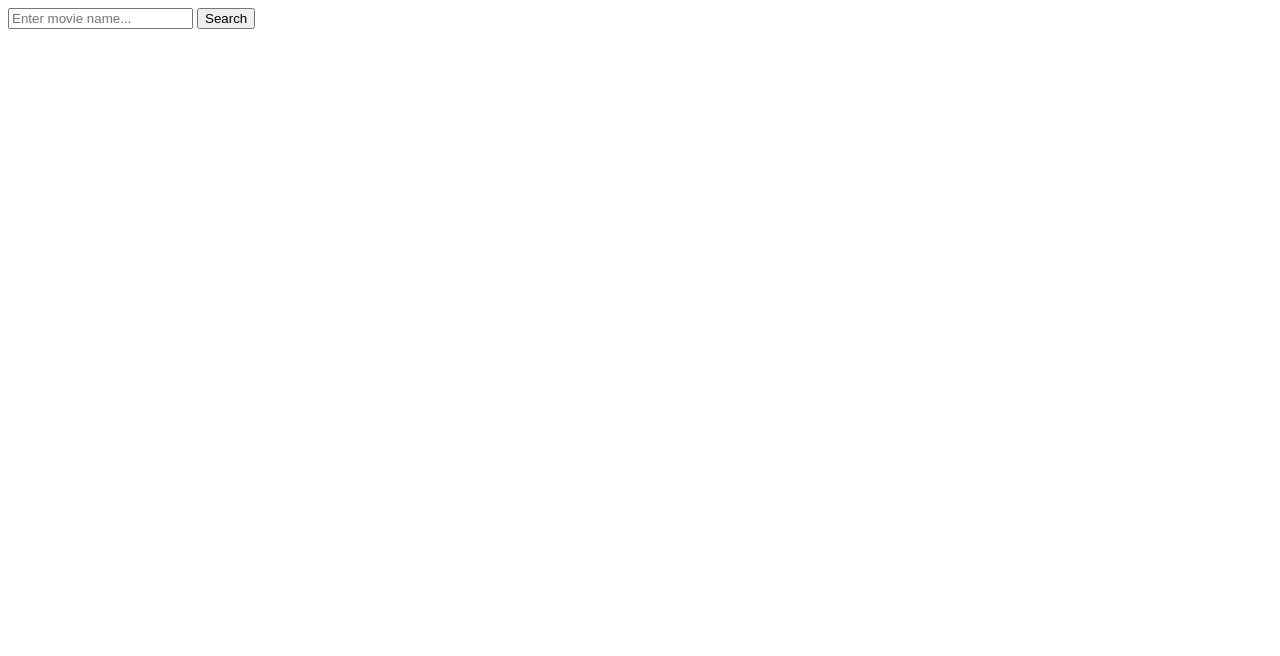
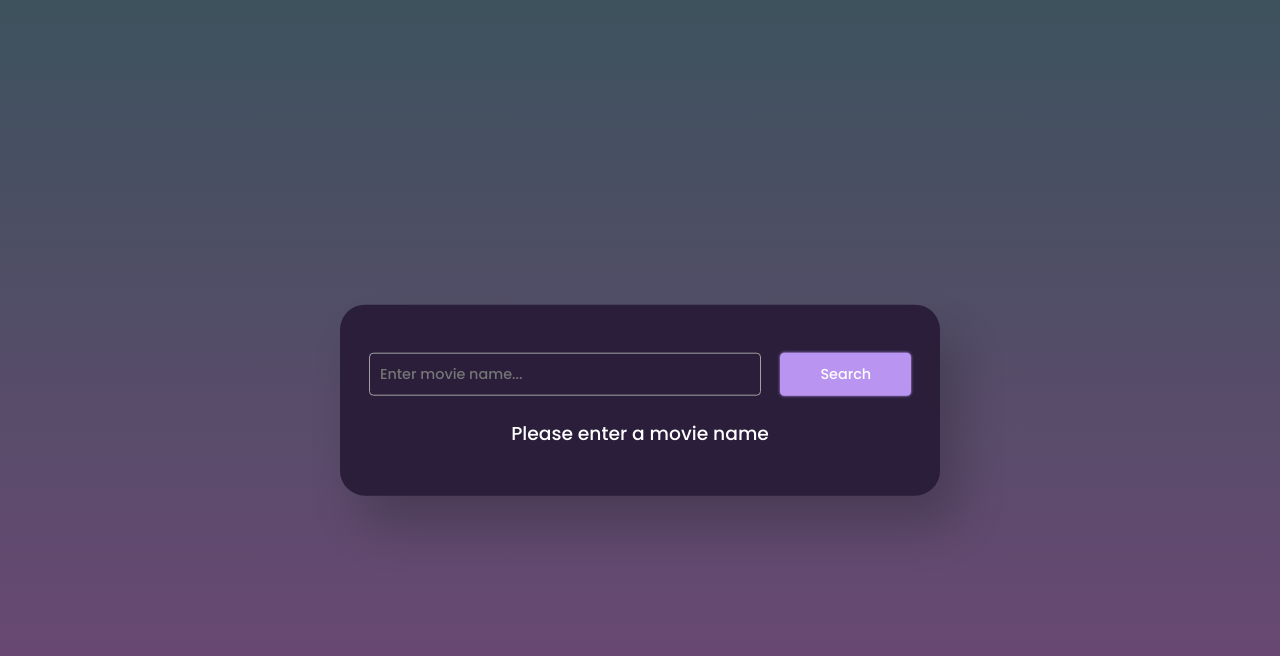
Before and after one commit to Tharun26-G/Movie_review_web, a plain HTML site: page index.html in a window 1280 px wide. Drawn offline with Linux system fonts and the light colour scheme; the site is published under a folder, as on GitHub Pages, so addresses that start at the root find nothing.

Commit message:
commited

```diff
--- a/index.html
+++ b/index.html
@@ -5,7 +5,7 @@
     <meta charset="UTF-8">
     <meta http-equiv="X-UA-Compatible" content="IE=edge">
     <meta name="viewport" content="width=device-width, initial-scale=1.0">
-    <link rel="stylesheet" href="/style.css" type="text/css">
+    <link rel="stylesheet" href="css/style.css" type="text/css">
     <title>Movie_Review</title>
 </head>
 
@@ -18,8 +18,8 @@
         </div>
         <div id="result"></div>
     </div>
-    <script src="/main.js" type="text/javascript"></script>
-    <script src="/key.js" type="text/javascript"></script>
+    <script src="js/main.js" type="text/javascript"></script>
+    <script src="js/key.js" type="text/javascript"></script>
 
 </body>
 
```
Also changed, not shown: css/style.css (renamed from style.css), js/key.js (renamed from key.js), js/main.js (renamed from main.js).
